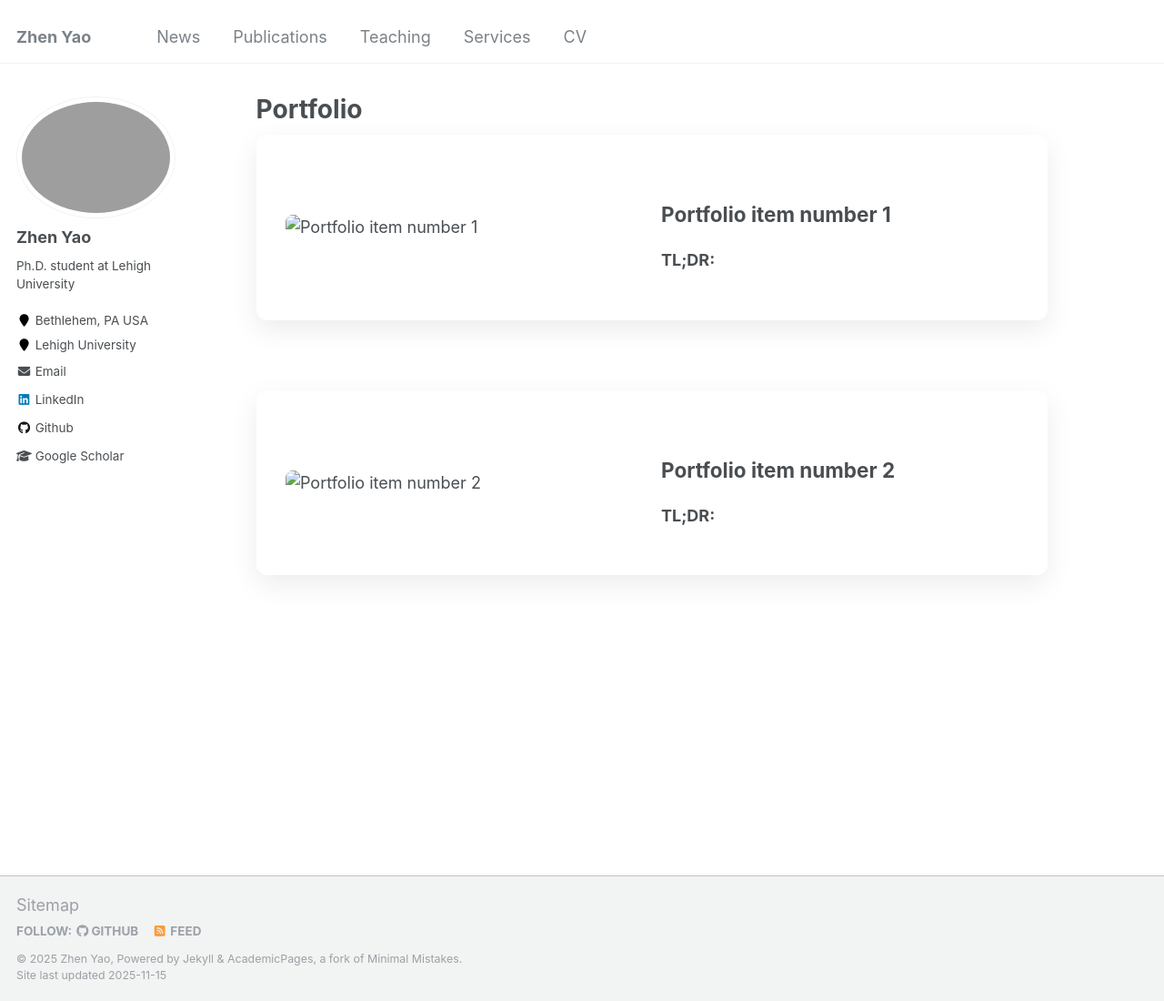
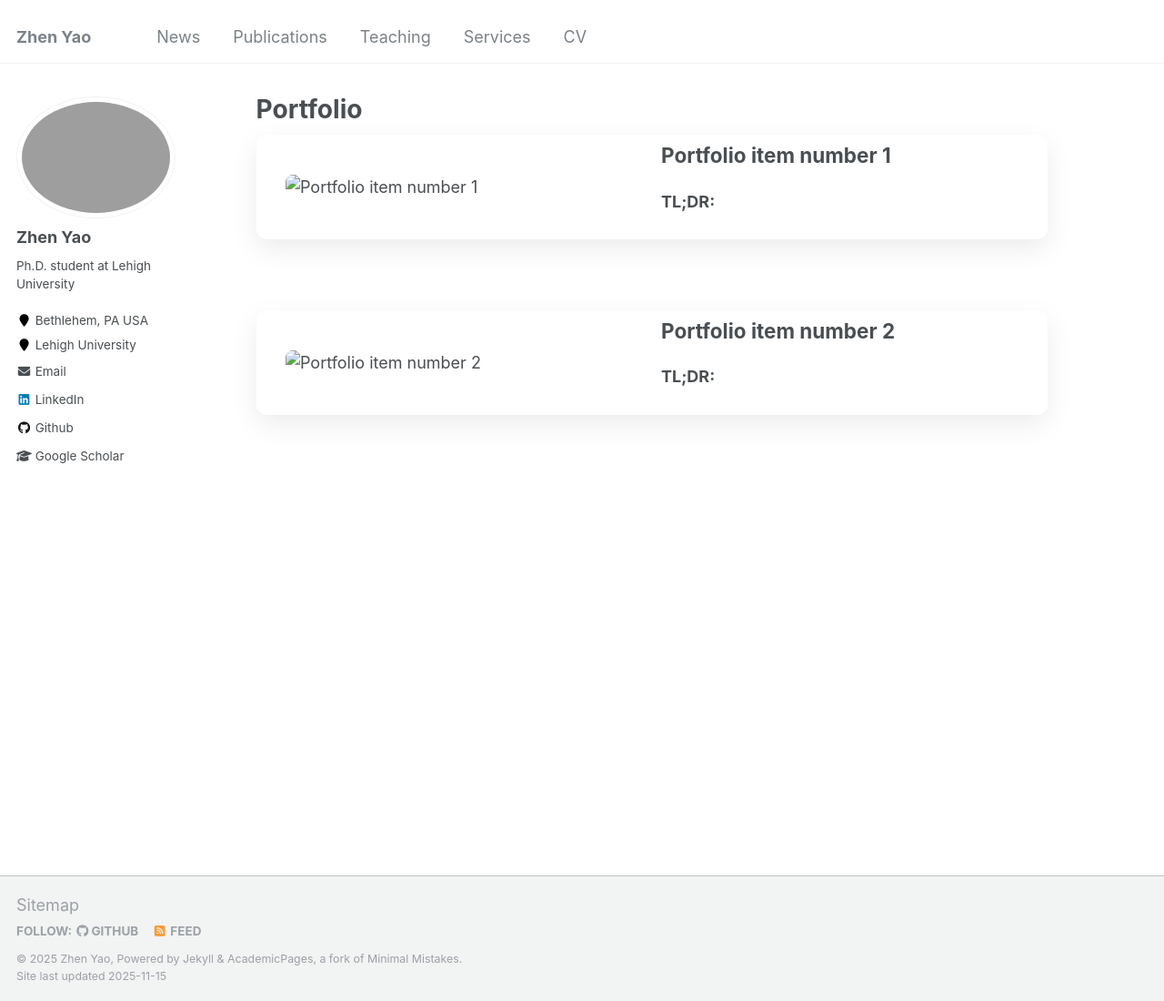
Before and after one commit to zyaocoder/zyaocoder.github.io, a Jekyll site: the page built from _pages/portfolio.html, in a window 1280 px wide and 1100 px high. Shown: the whole window at 91% size. Built offline with Jekyll 4.4.1, drawn with Linux system fonts in a browser that asks for light colours.

Commit message:
Update archive-single.html

```diff
--- a/_includes/archive-single.html
+++ b/_includes/archive-single.html
@@ -26,7 +26,7 @@
       display: flex;
       align-items: center;
       gap: 2.8rem;               /* space between image & text */
-      padding: 1.6rem 1.8rem;    /* makes the whole box larger */
+      padding: 0.3rem 1.8rem 0.3rem;    /* top | left/right | bottom */
       margin-bottom: 1.8rem;     /* space between entries */
       border-radius: 12px;
       background: #ffffff;
@@ -40,6 +40,10 @@
 
     .papertext {
       flex: 1 1 auto;            /* text takes the remaining width */
+    }
+
+    .papertext h2 {
+      margin-top: 0.2rem;   /* or 0 if you want it really tight */
     }
 
     /* ==== image card + banner ==== */
```
